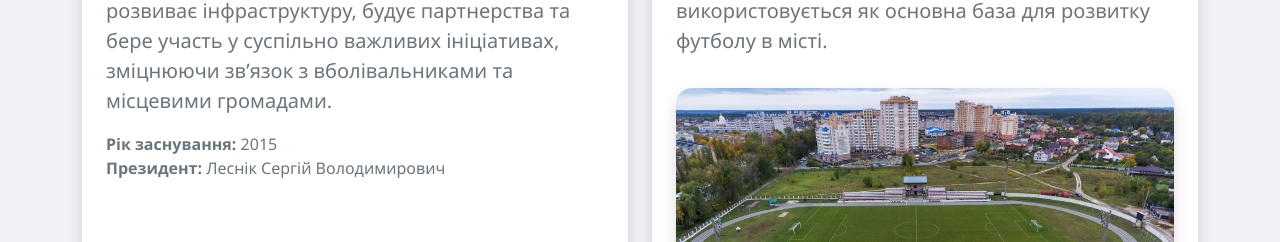
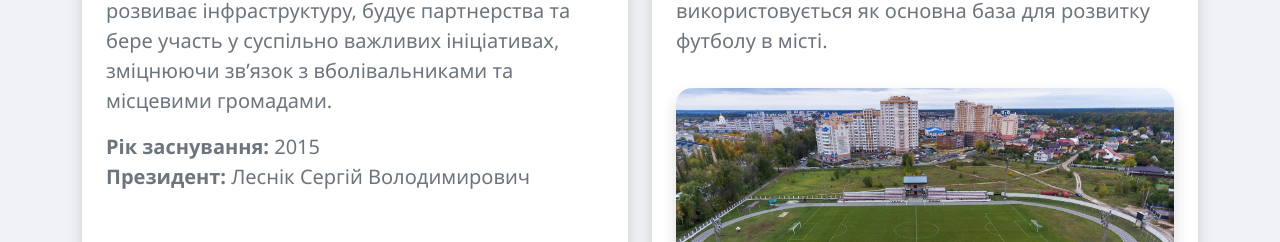
Before and after one commit to FCUCSA/ucsa, a React (Create React App) app: page /#/ in a window 1280 px wide. Shown: the part 820-1062 px from the top of the page. Built offline with nearby package versions, Linux system fonts and the light colour scheme.

Commit message:
Adjust font size in HomePage component for improved readability

```diff
--- a/src/components/home/HomePage.jsx
+++ b/src/components/home/HomePage.jsx
@@ -85,7 +85,7 @@ const HomePage = () => {
                 участь у суспільно важливих ініціативах, зміцнюючи зв’язок з
                 вболівальниками та місцевими громадами.
               </p>
-              <ul className="list-unstyled text-secondary fs-6">
+              <ul className="list-unstyled text-secondary fs-5">
                 <li>
                   <strong>Рік заснування:</strong> 2015
                 </li>
```
